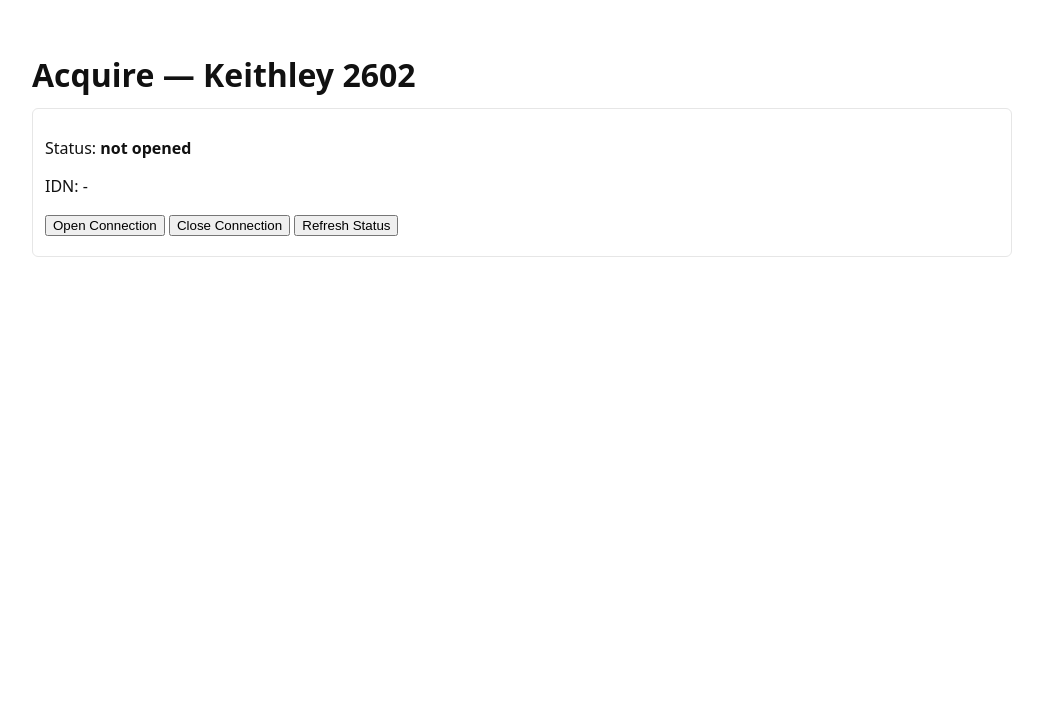
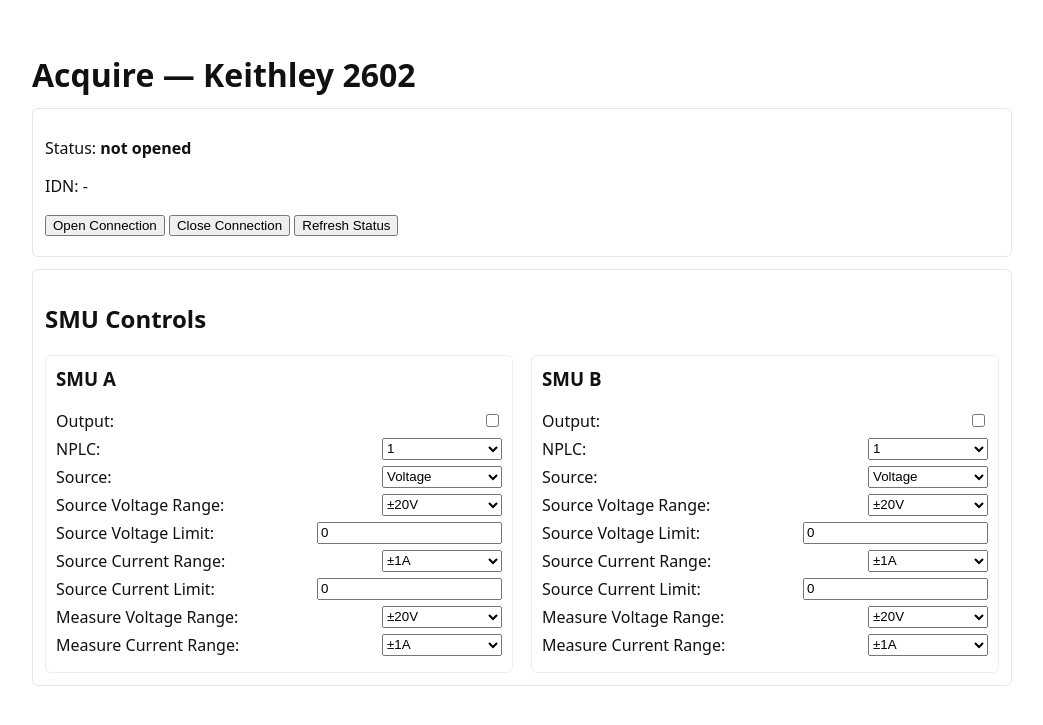
Before and after one commit to Tristan-O/FET-measurement-GUI, a Flask app: page /acquire in a window 1280 px wide. Shown: the top 725 px of the page, without its empty margins (118-1161 px from the left). Run offline with Flask 2, Linux system fonts and the light colour scheme.

Commit message:
Frontend stuff for Keithley 2602

```diff
--- a/main.py
+++ b/main.py
@@ -25,6 +25,31 @@ class InstrumentState:
         self.upload = None
         self.uploads = []
         self._next_upload_id = 1
+        # SMU configs for A and B
+        self.smus = {
+            "A": {
+                "output": False,
+                "nplc": 1,
+                "source": "voltage",
+                "src_voltage_range": "±20V",
+                "src_voltage_limit": 0.0,
+                "src_current_range": "±1A",
+                "src_current_limit": 0.0,
+                "meas_voltage_range": "±20V",
+                "meas_current_range": "±1A"
+            },
+            "B": {
+                "output": False,
+                "nplc": 1,
+                "source": "voltage",
+                "src_voltage_range": "±20V",
+                "src_voltage_limit": 0.0,
+                "src_current_range": "±1A",
+                "src_current_limit": 0.0,
+                "meas_voltage_range": "±20V",
+                "meas_current_range": "±1A"
+            }
+        }
 
     def new_upload_id(self):
         uid = self._next_upload_id
@@ -309,8 +334,34 @@ def api_rename():
     return jsonify({"error": "upload not found"}), 404
 
 
+@app.route('/api/smu/<which>', methods=['GET', 'POST'])
+def api_smu(which):
+    # accept 'A' or 'B' or 'smua'/'smub'
+    key = which.upper()
+    if key.startswith('SMU'):
+        key = key[-1]
+    if key not in ('A', 'B'):
+        return jsonify({'error': 'unknown SMU'}), 404
+
+    if request.method == 'GET':
+        return jsonify({'smu': state.smus.get(key)})
+
+    data = request.get_json() or {}
+    # update allowed fields
+    allowed = {'output', 'nplc', 'source', 'src_voltage_range', 'src_voltage_limit', 'src_current_range', 'src_current_limit', 'meas_voltage_range', 'meas_current_range'}
+    for k, v in data.items():
+        if k in allowed:
+            state.smus[key][k] = v
+
+    try:
+        save_state_to_disk()
+    except Exception:
+        pass
+    return jsonify({'ok': True, 'smu': state.smus.get(key)})
+
+
 def save_state_to_disk():
-    data = {"uploads": state.uploads, "next_upload_id": state._next_upload_id}
+    data = {"uploads": state.uploads, "next_upload_id": state._next_upload_id, "smus": state.smus}
     p = os.path.join(os.path.dirname(__file__), "data_store.json")
     with open(p, "w", encoding="utf-8") as fo:
         json.dump(data, fo, indent=2)
@@ -324,6 +375,7 @@ def load_state_from_disk():
         data = json.load(fi)
     state.uploads = data.get("uploads", [])
     state._next_upload_id = data.get("next_upload_id", state._next_upload_id)
+    state.smus = data.get("smus", state.smus)
 
 
 def start_connection_background():
--- a/static/acquire.js
+++ b/static/acquire.js
@@ -6,6 +6,82 @@ document.addEventListener('DOMContentLoaded', () => {
   const refreshBtn = document.getElementById('refresh');
 //   const addrInput = document.getElementById('address');
   const result = document.getElementById('result');
+  // SMU controls
+  const smuDefs = {
+    voltageRanges: ["±20V","±10V","±2V","±1V","±0.1V"],
+    currentRanges: ["±1A","±100mA","±10mA","±1mA","±100uA"],
+    nplcs: Array.from({length:10},(_,i)=>i+1)
+  };
+
+  function populateSelect(id, options) {
+    const el = document.getElementById(id);
+    if (!el) return;
+    el.innerHTML = '';
+    options.forEach(o=>{
+      const opt = document.createElement('option'); opt.value = o; opt.textContent = o; el.appendChild(opt);
+    });
+  }
+
+  // populate options
+  ['A','B'].forEach(s=>{
+    populateSelect(`smu${s.toLowerCase()}-nplc`, smuDefs.nplcs);
+    populateSelect(`smu${s.toLowerCase()}-src-voltage-range`, smuDefs.voltageRanges);
+    populateSelect(`smu${s.toLowerCase()}-src-current-range`, smuDefs.currentRanges);
+    populateSelect(`smu${s.toLowerCase()}-meas-voltage-range`, smuDefs.voltageRanges);
+    populateSelect(`smu${s.toLowerCase()}-meas-current-range`, smuDefs.currentRanges);
+  });
+
+  async function fetchSMU(which) {
+    const r = await fetch(`/api/smu/${which}`);
+    const j = await r.json();
+    const smu = j.smu || {};
+    // populate fields
+    const prefix = `smu${which.toLowerCase()}`;
+    const set = (id, val) => { const el = document.getElementById(id); if (!el) return; if (el.type === 'checkbox') { el.checked = !!val; } else el.value = val; };
+    set(`${prefix}-output`, smu.output ?? false);
+    set(`${prefix}-nplc`, smu.nplc ?? 1);
+    set(`${prefix}-source`, smu.source ?? 'voltage');
+    set(`${prefix}-src-voltage-range`, smu.src_voltage_range ?? smuDefs.voltageRanges[0]);
+    set(`${prefix}-src-voltage-limit`, smu.src_voltage_limit ?? 0);
+    set(`${prefix}-src-current-range`, smu.src_current_range ?? smuDefs.currentRanges[0]);
+    set(`${prefix}-src-current-limit`, smu.src_current_limit ?? 0);
+    set(`${prefix}-meas-voltage-range`, smu.meas_voltage_range ?? smuDefs.voltageRanges[0]);
+    set(`${prefix}-meas-current-range`, smu.meas_current_range ?? smuDefs.currentRanges[0]);
+  }
+
+  async function updateSMU(which, data) {
+    const r = await fetch(`/api/smu/${which}`, { method: 'POST', headers: {'Content-Type':'application/json'}, body: JSON.stringify(data) });
+    const j = await r.json();
+    return j;
+  }
+
+  // wire change listeners
+  function wireSMU(which) {
+    const prefix = `smu${which.toLowerCase()}`;
+    const fields = ['output','nplc','source','src-voltage-range','src-voltage-limit','src-current-range','src-current-limit','meas-voltage-range','meas-current-range'];
+    fields.forEach(f=>{
+      const id = `${prefix}-${f}`;
+      const el = document.getElementById(id);
+      if (!el) return;
+      el.addEventListener('change', async ()=>{
+        // prepare payload mapping IDs to server fields
+        const payload = {};
+        payload['output'] = document.getElementById(`${prefix}-output`).checked;
+        payload['nplc'] = parseInt(document.getElementById(`${prefix}-nplc`).value,10);
+        payload['source'] = document.getElementById(`${prefix}-source`).value;
+        payload['src_voltage_range'] = document.getElementById(`${prefix}-src-voltage-range`).value;
+        payload['src_voltage_limit'] = parseFloat(document.getElementById(`${prefix}-src-voltage-limit`).value || 0);
+        payload['src_current_range'] = document.getElementById(`${prefix}-src-current-range`).value;
+        payload['src_current_limit'] = parseFloat(document.getElementById(`${prefix}-src-current-limit`).value || 0);
+        payload['meas_voltage_range'] = document.getElementById(`${prefix}-meas-voltage-range`).value;
+        payload['meas_current_range'] = document.getElementById(`${prefix}-meas-current-range`).value;
+        await updateSMU(which, payload);
+      });
+    });
+
+    // nothing special for checkbox
+  }
+
 
   async function fetchStatus() {
     try {
@@ -58,4 +134,7 @@ document.addEventListener('DOMContentLoaded', () => {
 
   // initial
   fetchStatus();
+  // fetch and wire SMUs
+  fetchSMU('A').then(()=>wireSMU('A'));
+  fetchSMU('B').then(()=>wireSMU('B'));
 });
--- a/static/style.css
+++ b/static/style.css
@@ -56,3 +56,11 @@ th {
 .plot-controls button { padding:6px 10px; border-radius:4px; border:1px solid #ccc; background:#fff; cursor:pointer }
 .plot-area { flex:1; height:420px; }
 .tmp-dialog { position:fixed; left:50%; top:50%; transform:translate(-50%,-50%); background:#fff; padding:12px; border:1px solid #ddd; box-shadow:0 6px 18px rgba(0,0,0,0.08) }
+
+/* SMU controls layout */
+.smu-grid { display:flex; gap:18px; margin-top:12px }
+.smu-col { flex:1; border:1px solid #eee; padding:10px; border-radius:6px }
+.smu-col h3 { margin-top:0 }
+.smu-col label { display:flex; justify-content:space-between; gap:8px; margin:6px 0 }
+.smu-row { display:flex; align-items:center; gap:8px }
+.smu-col select, .smu-col input[type=number] { min-width:120px }
--- a/templates/acquire.html
+++ b/templates/acquire.html
@@ -19,6 +19,37 @@
       </div>
       <div id="result" style="margin-top:8px"></div>
     </section>
+
+    <section>
+      <h2>SMU Controls</h2>
+      <div class="smu-grid">
+        <div class="smu-col" id="smu-A">
+          <h3>SMU A</h3>
+          <label class="smu-row">Output: <input type="checkbox" id="smua-output" /></label>
+          <label>NPLC: <select id="smua-nplc"></select></label>
+          <label>Source: <select id="smua-source"><option value="voltage">Voltage</option><option value="current">Current</option></select></label>
+          <label>Source Voltage Range: <select id="smua-src-voltage-range"></select></label>
+          <label>Source Voltage Limit: <input id="smua-src-voltage-limit" type="number" step="any"/></label>
+          <label>Source Current Range: <select id="smua-src-current-range"></select></label>
+          <label>Source Current Limit: <input id="smua-src-current-limit" type="number" step="any"/></label>
+          <label>Measure Voltage Range: <select id="smua-meas-voltage-range"></select></label>
+          <label>Measure Current Range: <select id="smua-meas-current-range"></select></label>
+        </div>
+
+        <div class="smu-col" id="smu-B">
+          <h3>SMU B</h3>
+          <label class="smu-row">Output: <input type="checkbox" id="smub-output" /></label>
+          <label>NPLC: <select id="smub-nplc"></select></label>
+          <label>Source: <select id="smub-source"><option value="voltage">Voltage</option><option value="current">Current</option></select></label>
+          <label>Source Voltage Range: <select id="smub-src-voltage-range"></select></label>
+          <label>Source Voltage Limit: <input id="smub-src-voltage-limit" type="number" step="any"/></label>
+          <label>Source Current Range: <select id="smub-src-current-range"></select></label>
+          <label>Source Current Limit: <input id="smub-src-current-limit" type="number" step="any"/></label>
+          <label>Measure Voltage Range: <select id="smub-meas-voltage-range"></select></label>
+          <label>Measure Current Range: <select id="smub-meas-current-range"></select></label>
+        </div>
+      </div>
+    </section>
   </main>
   <script src="/static/acquire.js"></script>
 </body>
```
